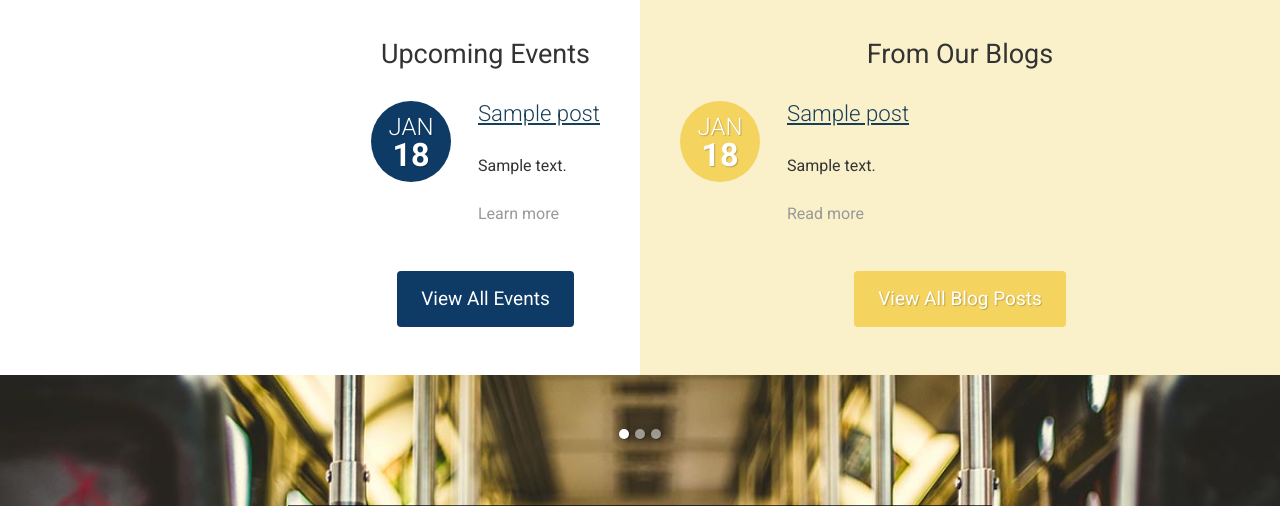
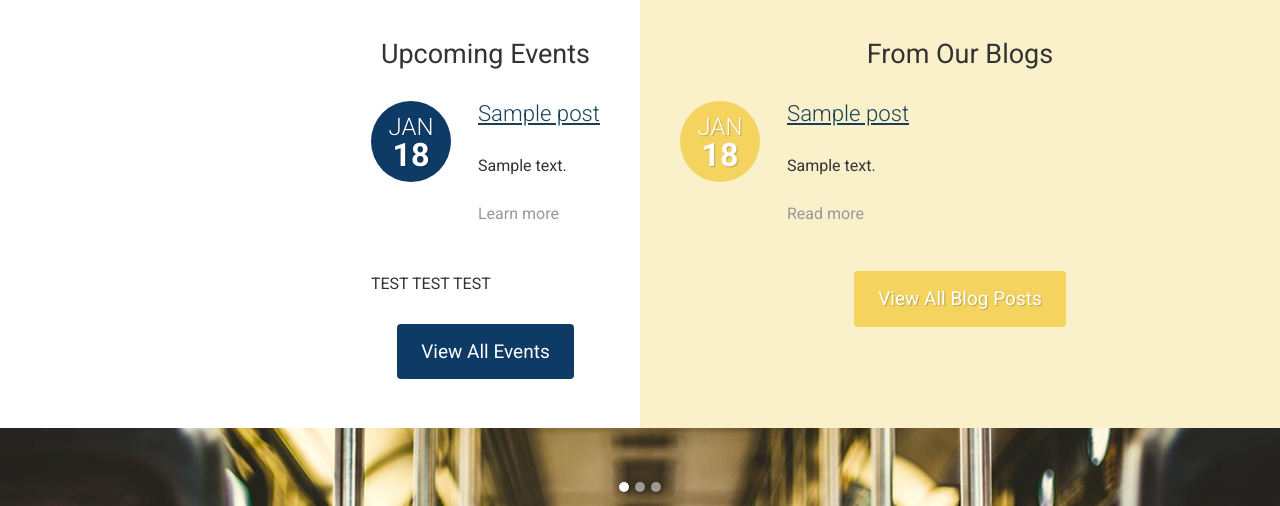
Before and after one commit to juleschatt-hub/FictionalUniversity, a WordPress theme: template themes/fictional-university-theme/front-page.php in a window 1280 px wide. Shown: the part 508-1014 px from the top of the page. Run offline with PHP 8.4 and a stand-in for WordPress, Linux system fonts and the light colour scheme; the site name, menu and one post (Sample post) are stand-ins, and other content is empty; some libraries are stand-ins or nearby versions.

Commit message:
Updated content-event.php

```diff
--- a/themes/fictional-university-theme/template-parts/content-event.php
+++ b/themes/fictional-university-theme/template-parts/content-event.php
@@ -15,3 +15,7 @@
         } ?> <a href="<?php the_permalink(); ?>" class="nu gray">Learn more</a></p>
   </div>
 </div>
+
+<div>
+  <p>TEST TEST TEST</p>
+</div>
```
